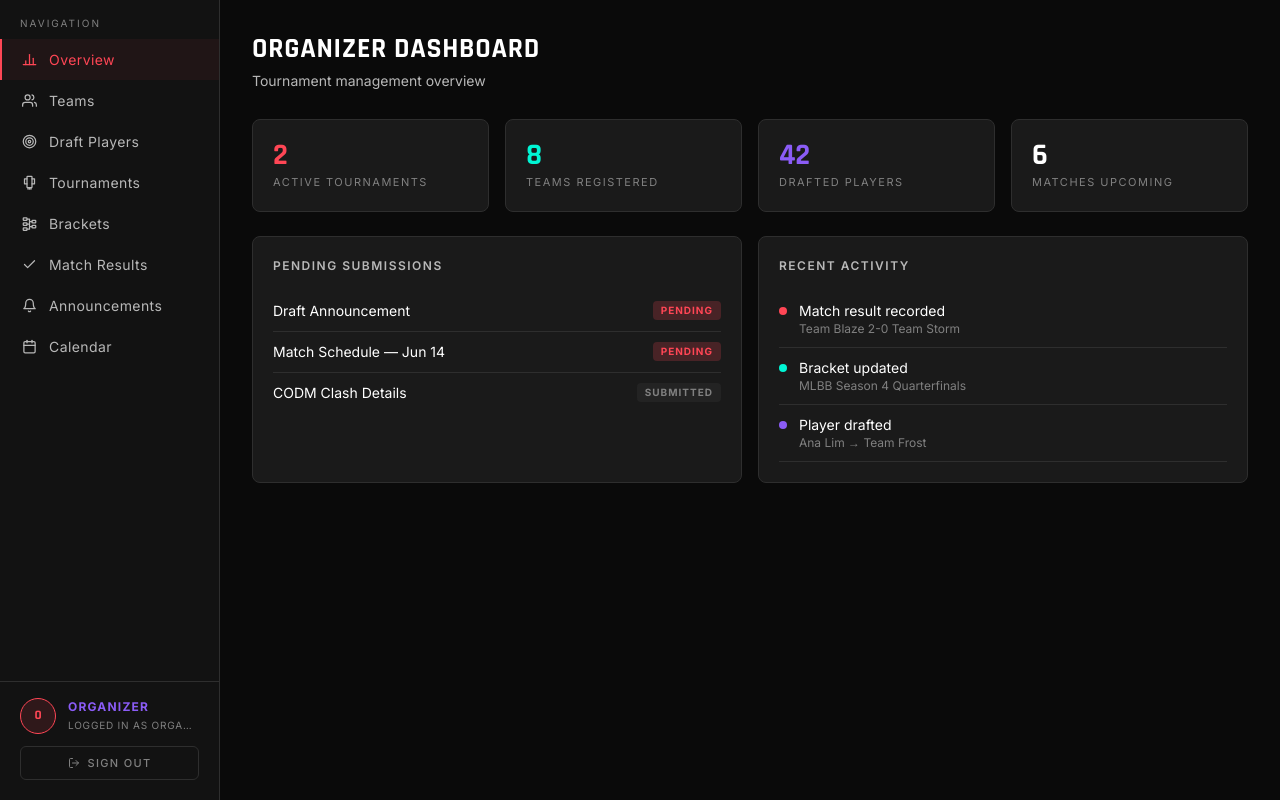
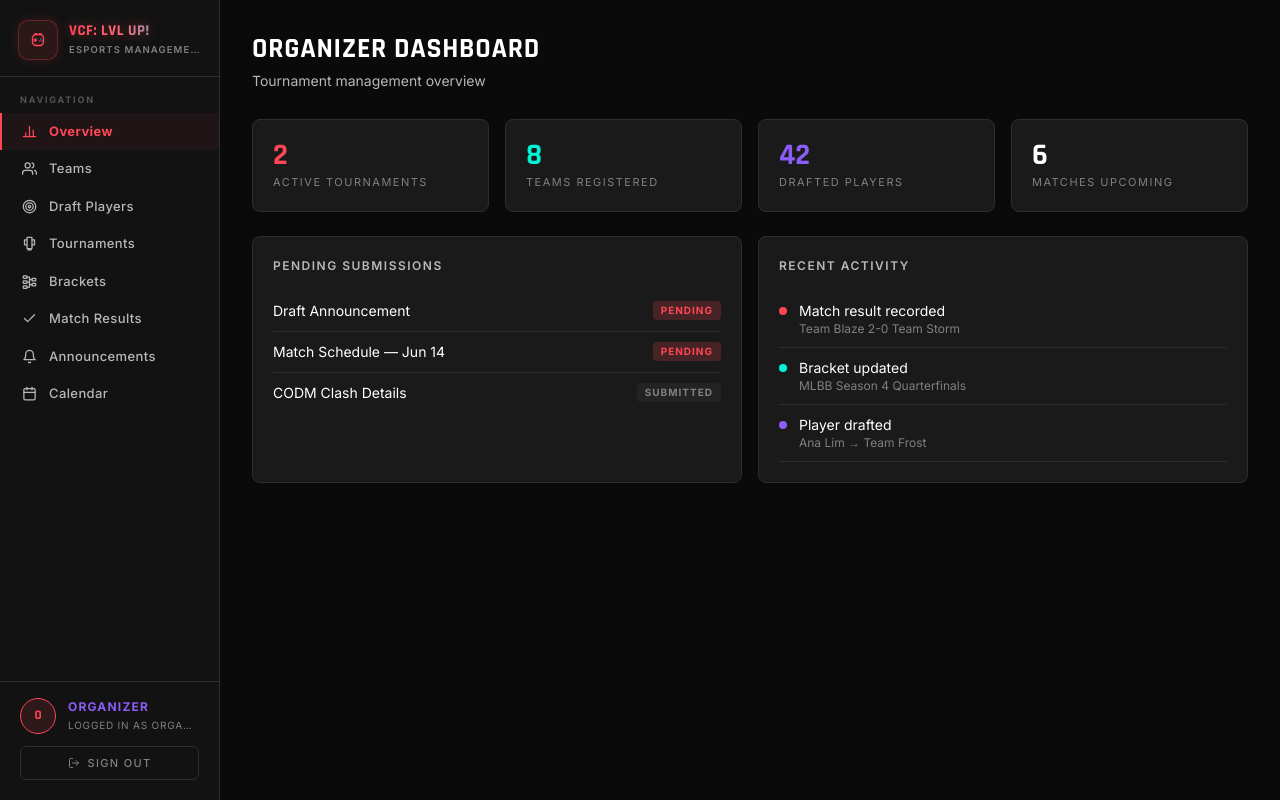
Before and after one commit to DanRyuzaki/VCF-LVL-UP, a Next.js app: page /organizer in a window 1280 px wide. Built offline with nearby package versions, Linux system fonts and the light colour scheme.

Commit message:
Redesigned Dashboard Sidebar and Updated the Maintenance icons into SVG icons

```diff
--- a/src/components/shared/sidebar.tsx
+++ b/src/components/shared/sidebar.tsx
@@ -38,15 +38,116 @@ export default function Sidebar({ role, activeSection, onSectionChange }: Sideba
         }}
       >
         {/* ── NAV: flex-1 pushes profile to bottom ── */}
-        <div style={{ flex: 1, overflowY: "auto", paddingTop: "16px", paddingBottom: "8px" }}>
+        <div style={{ flex: 1, overflowY: "auto", paddingBottom: "8px" }}>
+
+          {/* ── BRANDED SIDEBAR HEADER ── */}
           <div
             style={{
-              fontSize: "10px",
+              padding: "20px 18px 16px 18px",
+              borderBottom: "1px solid var(--c-border)",
+              marginBottom: "4px",
+            }}
+          >
+            {/* Icon + Title row */}
+            <div style={{ display: "flex", alignItems: "center", gap: "11px" }}>
+              {/* Esports Gamepad SVG Icon */}
+              <div
+                style={{
+                  width: "40px",
+                  height: "40px",
+                  borderRadius: "10px",
+                  display: "flex",
+                  alignItems: "center",
+                  justifyContent: "center",
+                  background: "rgba(255,70,85,0.10)",
+                  border: "1.5px solid rgba(255,70,85,0.30)",
+                  flexShrink: 0,
+                  boxShadow: "0 0 12px rgba(255,70,85,0.15)",
+                }}
+              >
+                <svg
+                  width="22"
+                  height="22"
+                  viewBox="0 0 24 24"
+                  fill="none"
+                  xmlns="http://www.w3.org/2000/svg"
+                >
+                  {/* Controller body */}
+                  <path
+                    d="M6 10C6 7.79 7.79 6 10 6H14C16.21 6 18 7.79 18 10V14C18 16.21 16.21 18 14 18H10C7.79 18 6 16.21 6 14V10Z"
+                    stroke="#ff4655"
+                    strokeWidth="1.5"
+                    strokeLinecap="round"
+                    strokeLinejoin="round"
+                  />
+                  {/* D-pad vertical */}
+                  <line x1="9" y1="10.5" x2="9" y2="13.5" stroke="#ff4655" strokeWidth="1.5" strokeLinecap="round" />
+                  {/* D-pad horizontal */}
+                  <line x1="7.5" y1="12" x2="10.5" y2="12" stroke="#ff4655" strokeWidth="1.5" strokeLinecap="round" />
+                  {/* Action buttons */}
+                  <circle cx="15" cy="11" r="0.75" fill="#00d4ff" />
+                  <circle cx="14" cy="13" r="0.75" fill="#a855f7" />
+                  <circle cx="16" cy="13" r="0.75" fill="#ff4655" />
+                  {/* Left bumper */}
+                  <path d="M8 6.5C8 5.67 8.67 5 9.5 5H10.5" stroke="#ff4655" strokeWidth="1.2" strokeLinecap="round" />
+                  {/* Right bumper */}
+                  <path d="M16 6.5C16 5.67 15.33 5 14.5 5H13.5" stroke="#ff4655" strokeWidth="1.2" strokeLinecap="round" />
+                </svg>
+              </div>
+
+              {/* Title + Subtitle */}
+              <div style={{ minWidth: 0 }}>
+                <div
+                  style={{
+                    fontFamily: "'Rajdhani', 'Teko', 'Montserrat', sans-serif",
+                    fontSize: "15px",
+                    fontWeight: 800,
+                    letterSpacing: "0.04em",
+                    lineHeight: 1.1,
+                    background: "linear-gradient(90deg, #ff4655 0%, #ff6b7a 40%, #00d4ff 100%)",
+                    WebkitBackgroundClip: "text",
+                    WebkitTextFillColor: "transparent",
+                    backgroundClip: "text",
+                    textShadow: "none",
+                    filter: "drop-shadow(0 0 6px rgba(255,70,85,0.45))",
+                    whiteSpace: "nowrap",
+                    overflow: "hidden",
+                    textOverflow: "ellipsis",
+                  }}
+                >
+                  VCF: LVL UP!
+                </div>
+                <div
+                  style={{
+                    fontFamily: "'Inter', 'Rajdhani', sans-serif",
+                    fontSize: "9.5px",
+                    fontWeight: 600,
+                    letterSpacing: "0.12em",
+                    textTransform: "uppercase",
+                    color: "var(--c-text-dim)",
+                    marginTop: "3px",
+                    whiteSpace: "nowrap",
+                    overflow: "hidden",
+                    textOverflow: "ellipsis",
+                  }}
+                >
+                  eSports Management
+                </div>
+              </div>
+            </div>
+          </div>
+
+          {/* ── NAVIGATION SECTION LABEL ── */}
+          <div
+            style={{
+              fontSize: "9px",
+              fontFamily: "'Inter', sans-serif",
               textTransform: "uppercase",
-              letterSpacing: "2px",
+              letterSpacing: "0.2em",
+              fontWeight: 700,
               color: "var(--c-text-dim)",
-              padding: "0 20px",
-              marginBottom: "8px",
+              padding: "12px 20px 6px 20px",
+              opacity: 0.6,
             }}
           >
             Navigation
@@ -64,8 +165,10 @@ export default function Sidebar({ role, activeSection, onSectionChange }: Sideba
                     display: "flex",
                     alignItems: "center",
                     gap: "12px",
-                    padding: "10px 20px",
-                    fontSize: "14px",
+                    padding: "9px 20px",
+                    fontSize: "13px",
+                    fontFamily: "'Inter', 'Rajdhani', sans-serif",
+                    fontWeight: isActive ? 700 : 500,
                     textAlign: "left",
                     borderLeft: `2px solid ${isActive ? "var(--c-accent)" : "transparent"}`,
                     color: isActive ? "var(--c-accent)" : "var(--c-text-muted)",
--- a/src/lib/roles.ts
+++ b/src/lib/roles.ts
@@ -56,7 +56,7 @@ export const ROLE_CONFIG: Record<UserRole, RoleConfig> = {
     sidebarItems: [
       { label: "System Logs",    section: "logs",        icon: "terminal" },
       { label: "Error Reports",  section: "errors",      icon: "warning" },
-      { label: "User Metadata",  section: "metadata",    icon: "database" },
+      { label: "User Management", section: "metadata",    icon: "database" },
       { label: "Role Management",section: "roles",       icon: "lock" },
       { label: "Maintenance",    section: "maintenance", icon: "wrench" },
       { label: "CRM Records",    section: "crm",         icon: "folder" },
```
Also changed, not shown: src/dashboards/developerdashboard.tsx (+104 -39 lines).
